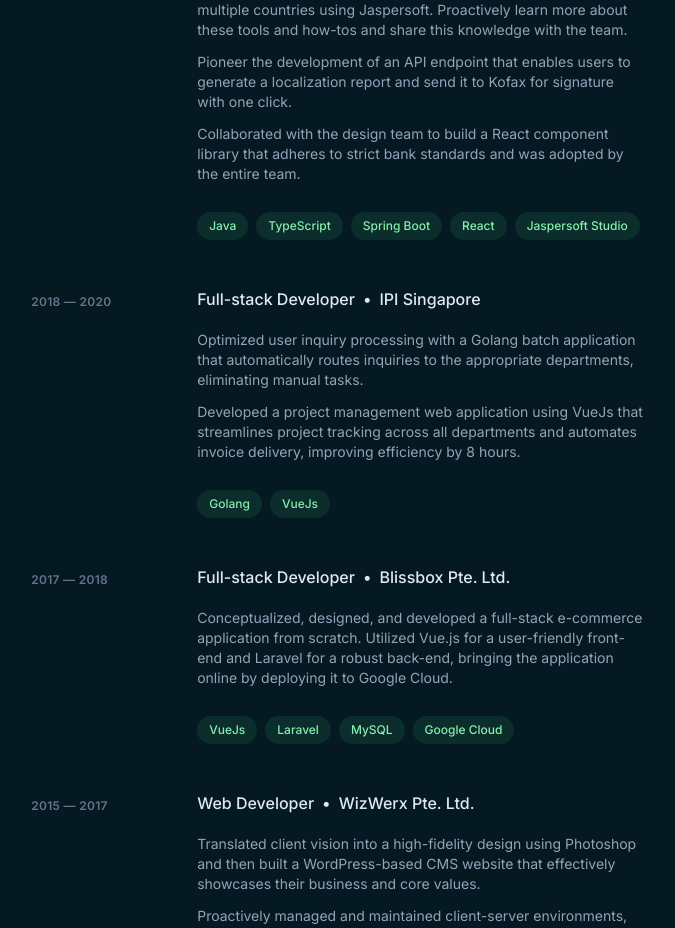
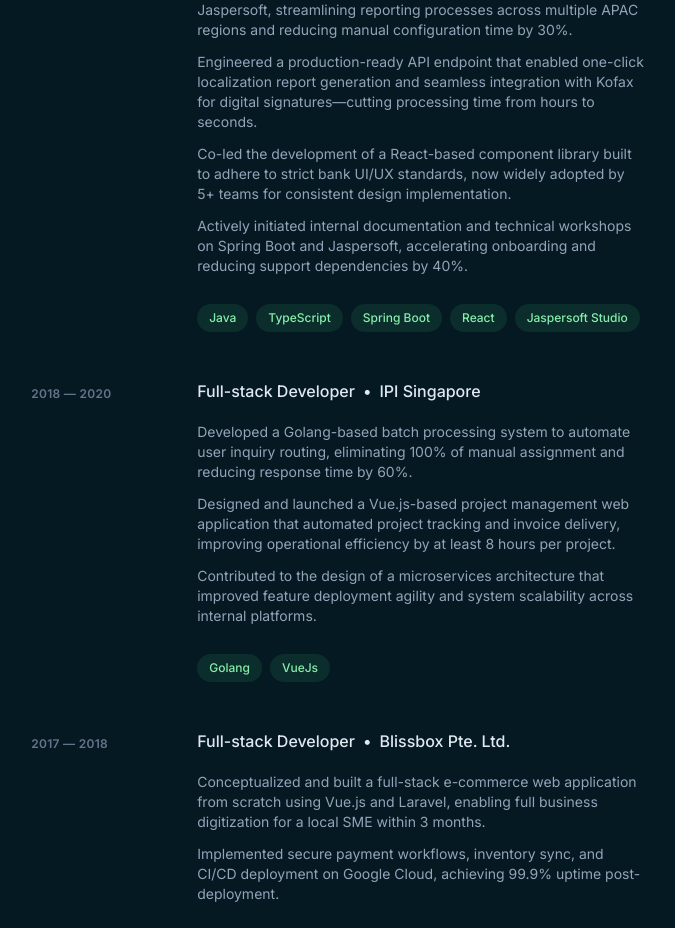
Before and after one commit to weehongkoh/vernonweehong.com, a Next.js app: page / in a window 1280 px wide. Shown: the part 1006-1934 px from the top of the page, without its empty margins (540-1215 px from the left). Built offline with nearby package versions, Linux system fonts and the light colour scheme; no server answers.

Commit message:
chore: update resume

```diff
--- a/src/data/resume.ts
+++ b/src/data/resume.ts
@@ -24,21 +24,28 @@
               id: "aKMf2AhbGh",
               type: "paragraph",
               data: {
-                text: "Take ownership of managing all the bank report generators from multiple countries using Jaspersoft. Proactively learn more about these tools and how-tos and share this knowledge with the team.",
+                text: "Led the overhaul of enterprise-level report generators using Jaspersoft, streamlining reporting processes across multiple APAC regions and reducing manual configuration time by 30%.",
               },
             },
             {
               id: "5vTKDAfw4A",
               type: "paragraph",
               data: {
-                text: "Pioneer the development of an API endpoint that enables users to generate a localization report and send it to Kofax for signature with one click.",
+                text: "Engineered a production-ready API endpoint that enabled one-click localization report generation and seamless integration with Kofax for digital signatures—cutting processing time from hours to seconds.",
               },
             },
             {
               id: "N8dbhGkCaz",
               type: "paragraph",
               data: {
-                text: "Collaborated with the design team to build a React component library that adheres to strict bank standards and was adopted by the entire team.",
+                text: "Co-led the development of a React-based component library built to adhere to strict bank UI/UX standards, now widely adopted by 5+ teams for consistent design implementation.",
+              },
+            },
+            {
+              id: "FKN3iLLZBn",
+              type: "paragraph",
+              data: {
+                text: "Actively initiated internal documentation and technical workshops on Spring Boot and Jaspersoft, accelerating onboarding and reducing support dependencies by 40%.",
               },
             },
           ],
@@ -65,14 +72,21 @@
               id: "94Cwq0uiJN",
               type: "paragraph",
               data: {
-                text: "Optimized user inquiry processing with a Golang batch application that automatically routes inquiries to the appropriate departments, eliminating manual tasks.",
+                text: "Developed a Golang-based batch processing system to automate user inquiry routing, eliminating 100% of manual assignment and reducing response time by 60%.",
               },
             },
             {
               id: "WrSrPHQThK",
               type: "paragraph",
               data: {
-                text: "Developed a project management web application using VueJs that streamlines project tracking across all departments and automates invoice delivery, improving efficiency by 8 hours.",
+                text: "Designed and launched a Vue.js-based project management web application that automated project tracking and invoice delivery, improving operational efficiency by at least 8 hours per project.",
+              },
+            },
+            {
+              id: "qGZC92ueo2",
+              type: "paragraph",
+              data: {
+                text: "Contributed to the design of a microservices architecture that improved feature deployment agility and system scalability across internal platforms.",
               },
             },
           ],
@@ -93,7 +107,14 @@
               id: "29AZZBne3v",
               type: "paragraph",
               data: {
-                text: "Conceptualized, designed, and developed a full-stack e-commerce application from scratch. Utilized Vue.js for a user-friendly front-end and Laravel for a robust back-end, bringing the application online by deploying it to Google Cloud.",
+                text: "Conceptualized and built a full-stack e-commerce web application from scratch using Vue.js and Laravel, enabling full business digitization for a local SME within 3 months.",
+              },
+            },
+            {
+              id: "Ng3BWEiGs8",
+              type: "paragraph",
+              data: {
+                text: "Implemented secure payment workflows, inventory sync, and CI/CD deployment on Google Cloud, achieving 99.9% uptime post-deployment.",
               },
             },
           ],
@@ -114,14 +135,14 @@
               id: "2o6bmREne3",
               type: "paragraph",
               data: {
-                text: "Translated client vision into a high-fidelity design using Photoshop and then built a WordPress-based CMS website that effectively showcases their business and core values.",
+                text: "Transformed client visions into pixel-perfect, responsive WordPress websites using custom themes and assets designed in Photoshop, enhancing brand presentation and SEO rankings.",
               },
             },
             {
               id: "FU7BRJmpc4",
               type: "paragraph",
               data: {
-                text: "Proactively managed and maintained client-server environments, including patching, deployments, and log monitoring, to guarantee optimal uptime and system security.",
+                text: "Maintained production server environments by executing patches, log analysis, and automated deployment pipelines—ensuring 99.9% service uptime across all clients.",
               },
             },
           ],
```
